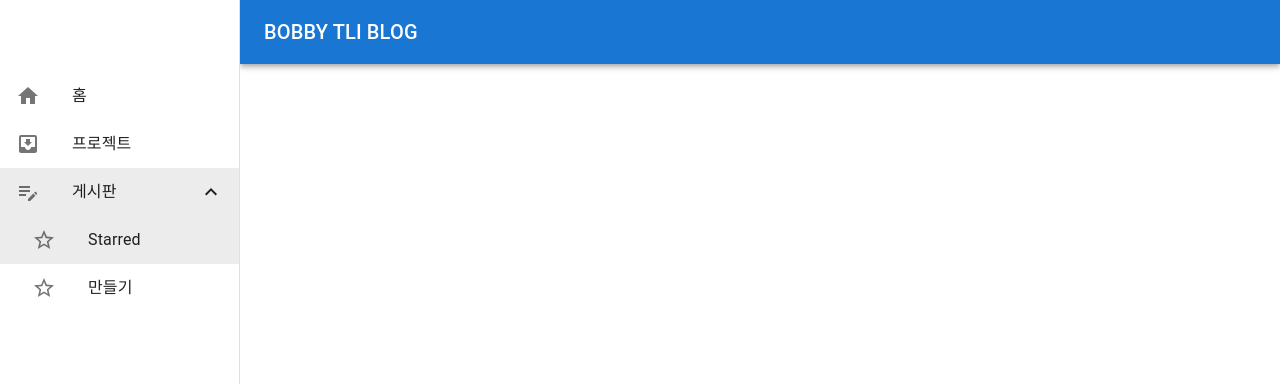
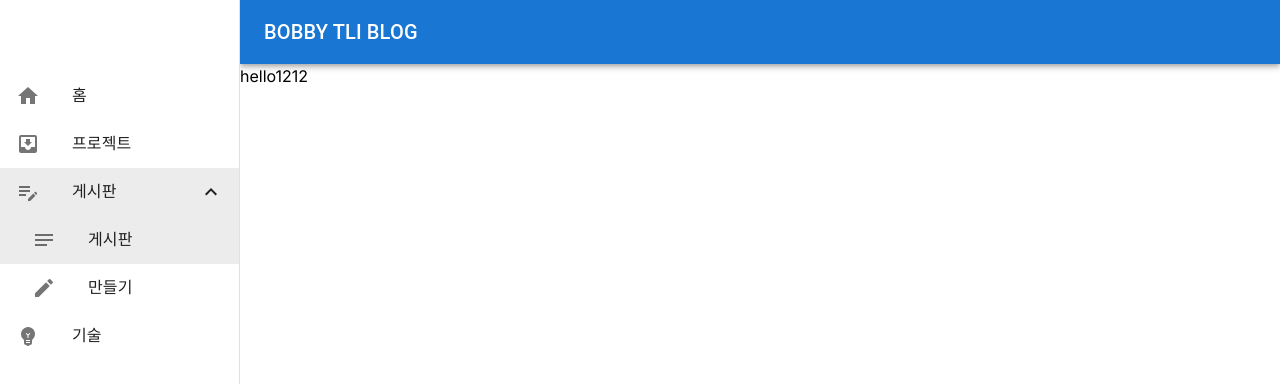
Before and after one commit to BobbyKJH/intro_blog, a Next.js app: page /notice in a window 1280 px wide. Shown: the top 384 px of the page. Built offline with nearby package versions, Linux system fonts and the light colour scheme.

Commit message:
Feat : 기술 페이지 생성
- 기술 페이지 생성
- sidbar 기술 link 생성

```diff
--- a/src/app/notice/page.tsx
+++ b/src/app/notice/page.tsx
@@ -1,5 +1,13 @@
+/** React */
+import React from 'react';
+import Link from "next/link";
+
 const NoticePage = () => {
-  return <></>
-}
+  return (
+    <div>
+      <Link href={`/notice/2`}>hello1212</Link>
+    </div>
+  );
+};
 
 export default NoticePage;
--- a/src/app/page.tsx
+++ b/src/app/page.tsx
@@ -1,8 +1,9 @@
-  const Home = () => {
+/** React */
 
+const Home = () => {
     return (
         <div>home</div>
     )
 }
 
-export default Home
+export default Home;
--- a/src/app/project/page.tsx
+++ b/src/app/project/page.tsx
@@ -1,11 +1,11 @@
+/** React */
 import React from 'react';
 
-const HomePage = () => {
+const ProjectPage = () => {
     return (
         <div>
-
         </div>
     );
 };
 
-export default HomePage;
+export default ProjectPage;
--- /dev/null
+++ b/src/app/teck/page.tsx
@@ -0,0 +1,11 @@
+import React from 'react';
+
+const TeckPage = () => {
+  return (
+    <div>
+    teck
+    </div>
+  );
+};
+
+export default TeckPage;
--- a/src/components/common/sidebar/SideBar.tsx
+++ b/src/components/common/sidebar/SideBar.tsx
@@ -1,6 +1,6 @@
 "use client"
 /** react */
-import {useState} from "react";
+import React, { useState } from "react";
 import { useRouter } from 'next/navigation';
 /** redux */
 import { useAppDispatch, useAppSelector } from '@/store/hooks';
@@ -10,21 +10,22 @@ import { pathName } from '@/utils/Utils';
 /** style */
 import { ListItems } from '@/style/components/common/sidebar/SideBar.styled';
 import Box from '@mui/material/Box';
-import Drawer from '@mui/material/Drawer';
 import List from '@mui/material/List';
 import ListItemButton from '@mui/material/ListItemButton';
+import Toolbar from '@mui/material/Toolbar';
 import ListItemText from '@mui/material/ListItemText';
+import Drawer from '@mui/material/Drawer';
+import Collapse from "@mui/material/Collapse";
+import ListItemIcon from '@mui/material/ListItemIcon';
+/** icon */
 import HomeIcon from '@mui/icons-material/Home';
-import Toolbar from '@mui/material/Toolbar';
-/** icon */
 import InboxIcon from '@mui/icons-material/MoveToInbox';
+import NotesIcon from '@mui/icons-material/Notes';
+import CreateIcon from '@mui/icons-material/Create';
 import EditNoteIcon from '@mui/icons-material/EditNote';
-import ListItemIcon from '@mui/material/ListItemIcon';
 import ExpandLess from "@mui/icons-material/ExpandLess";
 import ExpandMore from "@mui/icons-material/ExpandMore";
-import Collapse from "@mui/material/Collapse";
-import StarBorder from "@mui/icons-material/StarBorder";
-import * as React from "react";
+import EmojiObjectsIcon from '@mui/icons-material/EmojiObjects';
 
 
 
@@ -73,15 +74,14 @@ const SideBar = () => {
           <ListItemText primary="게시판" />
           {open ? <ExpandLess /> : <ExpandMore />}
         </ListItems>
-
         <Collapse in={open} timeout="auto" unmountOnExit>
           <div onClick={() => toggleLink("/notice")}>
             <List component="div" disablePadding>
               <ListItems $bgc={pathName("/notice")} sx={{ pl: 4 }}>
                 <ListItemIcon>
-                      <StarBorder />
+                  <NotesIcon />
                 </ListItemIcon>
-                    <ListItemText primary="Starred" />
+                <ListItemText primary="게시판" />
               </ListItems>
             </List>
           </div>
@@ -90,13 +90,24 @@ const SideBar = () => {
             <List component="div" disablePadding>
               <ListItems $bgc={pathName("/notice/make")} sx={{ pl: 4 }}>
                 <ListItemIcon>
-                      <StarBorder />
+                  <CreateIcon />
                 </ListItemIcon>
                 <ListItemText primary="만들기" />
               </ListItems>
             </List>
           </div>
         </Collapse>
+
+        <div onClick={() => toggleLink("/teck")} >
+          <ListItems $bgc={pathName("teck")} disablePadding>
+            <ListItemButton>
+              <ListItemIcon>
+                <EmojiObjectsIcon />
+              </ListItemIcon>
+              <ListItemText primary={"기술"} />
+            </ListItemButton>
+          </ListItems>
+        </div>
       </List>
     </>
   );
--- a/src/style/components/common/sidebar/SideBar.styled.ts
+++ b/src/style/components/common/sidebar/SideBar.styled.ts
@@ -3,4 +3,8 @@ import styled from "styled-components"
 
 export const ListItems = styled(ListItem)<{$bgc: boolean}>`
   background-color: ${props => props.$bgc ? "#ececec" : "#fff"};
+  cursor: pointer;
+  &:hover{
+    background-color: #ececec;
+  }
 `
```
Lines whose indentation alone changed are shown as unchanged.
